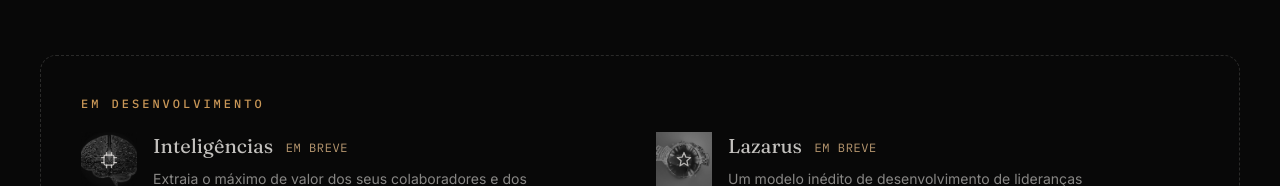
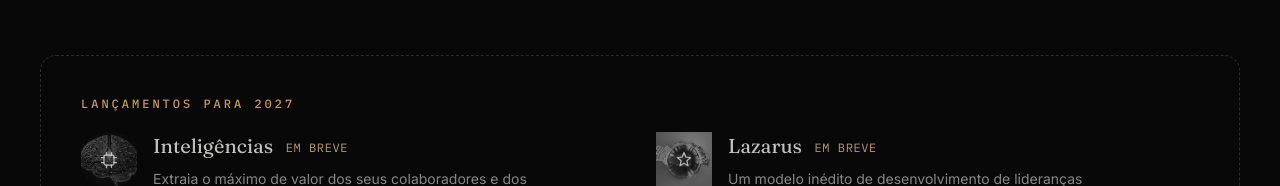
Before and after one commit to oisraelsimoes/website, a Next.js app: page / in a window 1280 px wide. Shown: the part 3313-3499 px from the top of the page. Built offline with nearby package versions, Linux system fonts and the light colour scheme.

Commit message:
ajuste de título

```diff
--- a/components/Palestras.js
+++ b/components/Palestras.js
@@ -279,7 +279,7 @@
 
         <Reveal delay={100}>
           <div className="mt-14 rounded-2xl border border-dashed border-ivory/15 p-8 sm:p-10">
-            <p className="eyebrow mb-5">Em desenvolvimento</p>
+            <p className="eyebrow mb-5">Lançamentos para 2027</p>
             <div className="grid grid-cols-1 gap-8 sm:grid-cols-2">
               {EM_BREVE.map((e) => (
                 <div key={e.titulo} className="flex gap-4">
```
